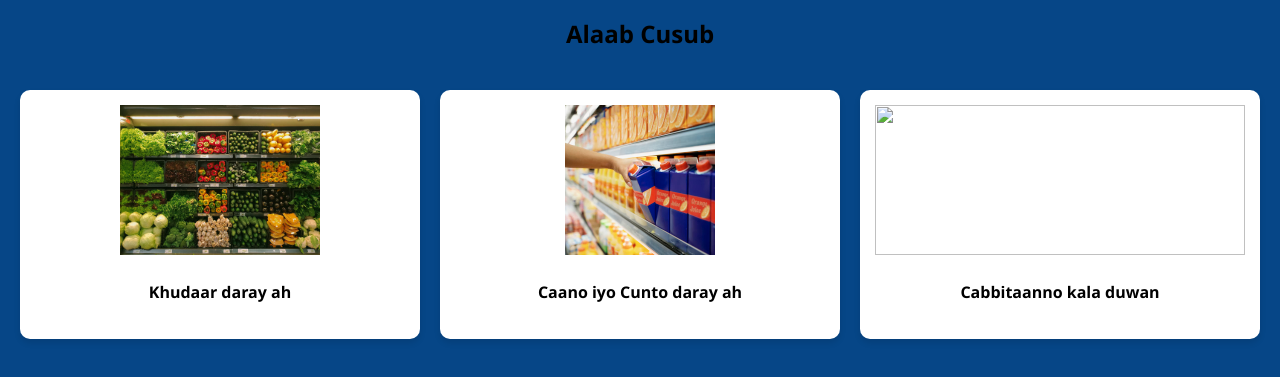
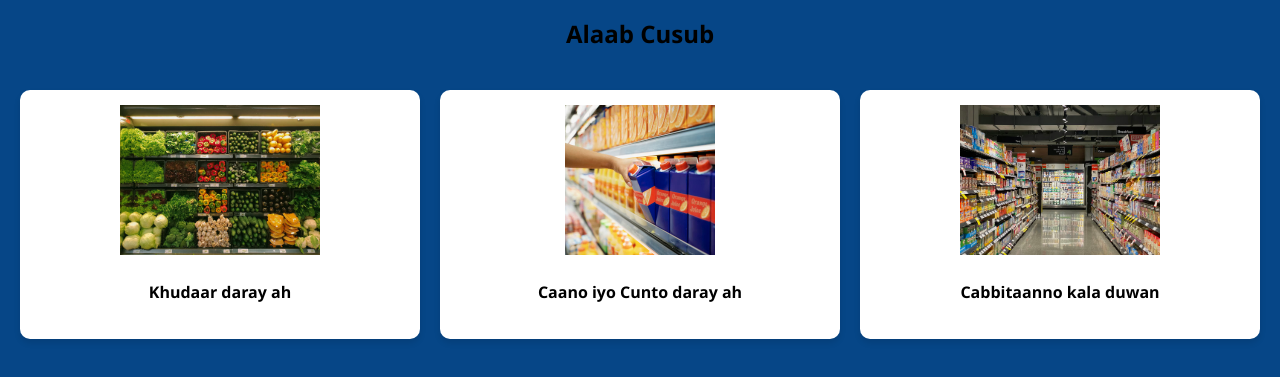
Before and after one commit to Liiban045/assignment_5, a plain HTML site: page gallery.html in a window 1280 px wide. Shown: the part 69-446 px from the top of the page. Drawn offline with Linux system fonts and the light colour scheme; files whose address does not match are found by name.

Commit message:
Update gallery.html

```diff
--- a/gallery.html
+++ b/gallery.html
@@ -27,7 +27,7 @@
                 <h4>Caano iyo Cunto daray ah</h4>
             </div>
             <div class="product-card">
-                <img src="Image/photo-1604719312566-8912e9227c6a.jpg"
+                <img src="photo-1604719312566-8912e9227c6a.jpg"
                 height="350" width="250">
                 <h4>Cabbitaanno kala duwan</h4>
             </div>
```
